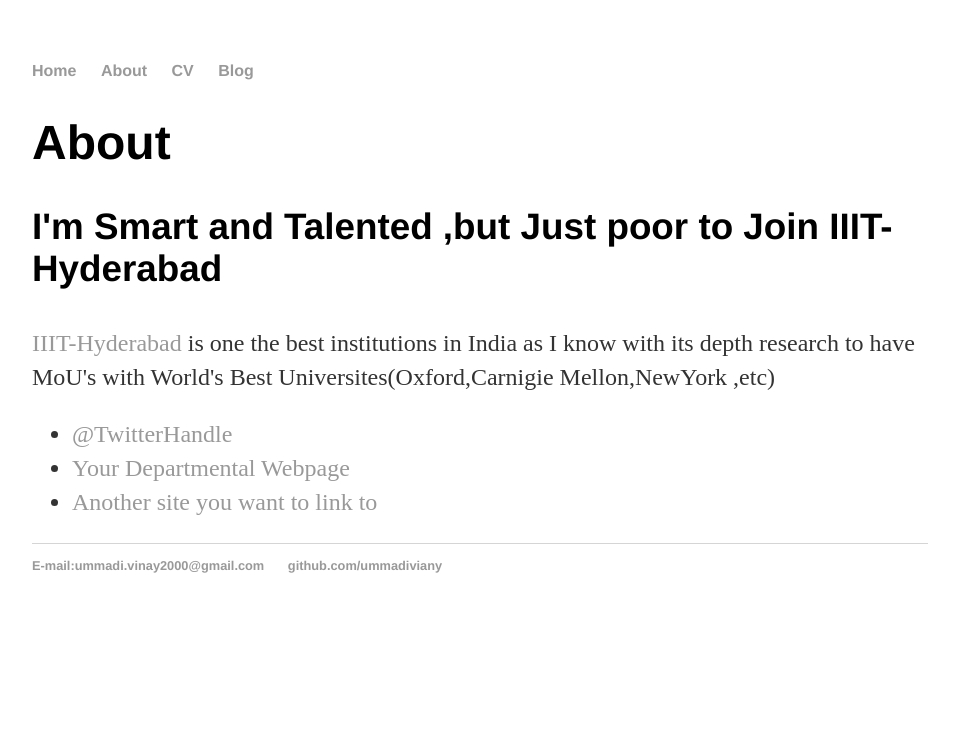
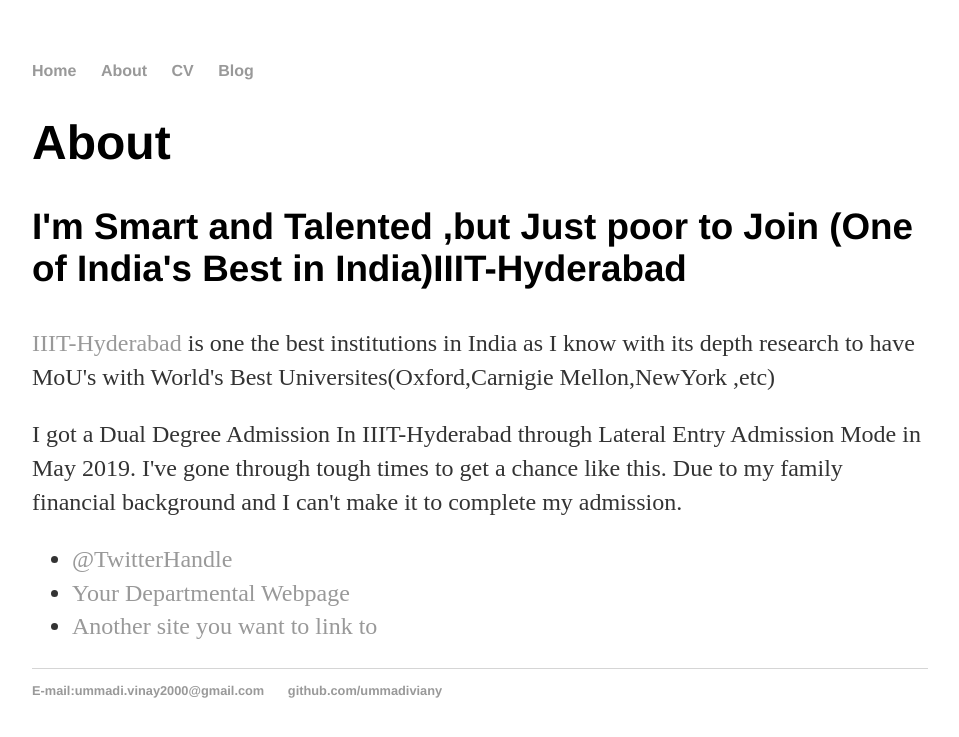
Before and after one commit to ummadiviany/ummadiviany.github.io, a Jekyll site: the page built from about/index.html, in a window 1280 px wide. Shown: the top 737 px of the page, without its empty margins (160-1119 px from the left). Built offline with Jekyll 4.4.1, drawn with Linux system fonts in a browser that asks for light colours.

Commit message:
Update index.html

```diff
--- a/about/index.html
+++ b/about/index.html
@@ -6,9 +6,12 @@
 		<div class="about">
 			<h1>About</h1>
 			<p>
-				<h3>I'm Smart and Talented ,but Just poor to Join IIIT-Hyderabad</h3>
+				<h3>I'm Smart and Talented ,but Just poor to Join (One of India's Best in India)IIIT-Hyderabad</h3>
 				<p><a href="https://www.iiit.ac.in/">IIIT-Hyderabad</a> is one the best institutions in India as I know with its depth research to have MoU's with World's Best Universites(Oxford,Carnigie Mellon,NewYork ,etc) </p>
-
+				<p>I got a Dual Degree Admission In IIIT-Hyderabad through Lateral Entry Admission Mode in May 2019.
+					I've gone through tough times to get a chance like this.
+					Due to my family financial background and I can't make it to complete my admission.
+				</p>
 			</p>
 
 			<ul class="contacts">
```
